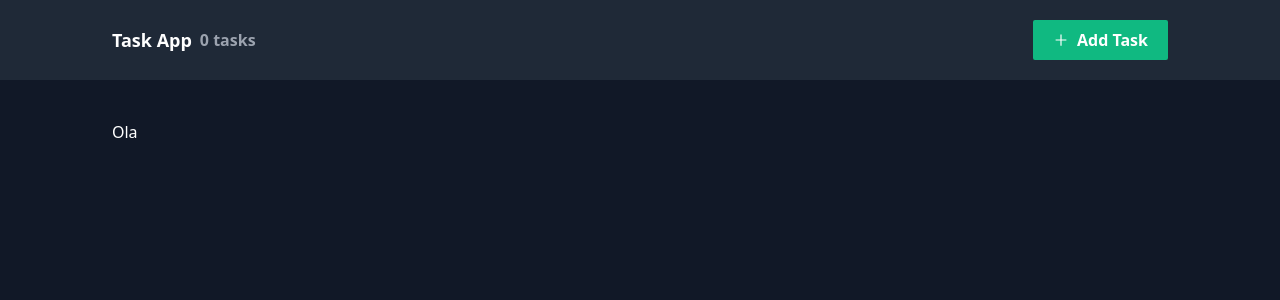
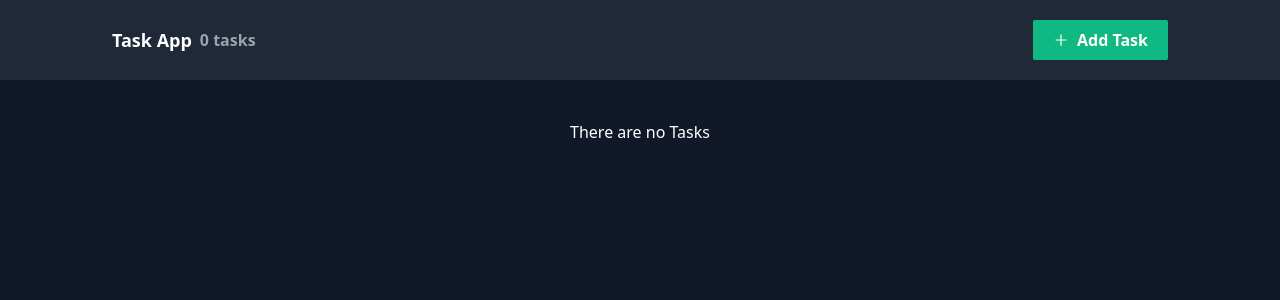
Before and after one commit to MatheusMoraes66/Nextjs-Todo, a Next.js app: page / in a window 1280 px wide. Shown: the top 300 px of the page. Built offline with nearby package versions, Linux system fonts and the light colour scheme.

Commit message:
update operation

```diff
--- a/src/context/TasksContext.js
+++ b/src/context/TasksContext.js
@@ -1,20 +1,34 @@
 import { createContext, useContext, useState } from "react";
-import {v4 as uuid} from "uuid";
+import { v4 as uuid } from "uuid";
 
 const TaskContext = createContext();
 
 export const useTasks = () => useContext(TaskContext);
 
 export const TaskProvider = ({ children }) => {
-  const [tasks, setTasks] = useState([
-
-  ]);
+  const [tasks, setTasks] = useState([]);
 
   const createTask = (title, description) => {
-    setTasks([...tasks, { title: title, description: description, id: uuid()}])
-  }
+    setTasks([
+      ...tasks,
+      { title: title, description: description, id: uuid() },
+    ]);
+  };
 
+  const deleteTask = (id) => {
+    setTasks([...tasks.filter((task) => task.id !== id)]);
+  };
+
+  const editTask = (id, updatedTask) => {
+    setTasks([
+      ...tasks.map((task) =>
+        task.id === id ? { ...task, ...updatedTask } : task
+      ),
+    ]);
+  };
   return (
-    <TaskContext.Provider value={{ tasks, createTask }}>{children}</TaskContext.Provider>
+    <TaskContext.Provider value={{ tasks, createTask, deleteTask, editTask }}>
+      {children}
+    </TaskContext.Provider>
   );
 };
--- /dev/null
+++ b/src/pages/edit/[id].js
@@ -0,0 +1,3 @@
+import TaskFormPage from "../new";
+
+export default TaskFormPage;
--- a/src/pages/index.js
+++ b/src/pages/index.js
@@ -1,15 +1,51 @@
 import Layout from "../components/Layout";
 import { useTasks } from "../context/TasksContext";
-
+import { AiOutlineDelete, AiOutlineEdit } from "react-icons/ai";
+import { useRouter } from "next/router";
 const Home = () => {
-
+  const { tasks, deleteTask } = useTasks();
+  const {push} = useRouter();
   return (
     <Layout>
-      <div>
-        Ola
+      <div className="flex justify-center">
+        {tasks.length === 0 ? (
+          <h2>There are no Tasks</h2>
+        ) : (
+          <div>
+            {tasks.map((task, index) => {
+              return (
+                <div
+                  key={index}
+                  className="flex bg-gray-700 hover:bg-gray-600 px-10 py-5 m-2 items-center"
+                >
+                  <div className="flex-none w-16 h-16 items-center">
+                    <span className="text-5xl">{index}</span>
+                  </div>
+                  <div className="flex-grow h-16 items-stretch">
+                    <h1 className="font-bold">{task.title}</h1>
+                    <p className="text-gray-300">{task.description}</p>
+                    <small className="text-gray-400">{task.id}</small>
+                  </div>
+                  <div className="flex flex-col ">
+                    <div className="flex-grow-0 w-16 h-8 text-center">
+                      <button className="inline-flex cursor-pointer" onClick={() => deleteTask(task.id)} >
+                        <AiOutlineDelete className="text-red-300 hover:text-red-500" />
+                      </button>
+                    </div>
+                    <div className="flex-grow-0 w-16 h-8 text-center">
+                      <button className="inline-flex cursor-pointer" onClick={() =>push("/edit/"+ task.id)}>
+                        <AiOutlineEdit className="text-yellow-300 hover:text-yellow-500" />
+                      </button>
+                    </div>
+                  </div>
+                </div>
+              );
+            })}
+          </div>
+        )}
       </div>
     </Layout>
-  )
-}
+  );
+};
 
 export default Home;
--- a/src/pages/new.js
+++ b/src/pages/new.js
@@ -1,10 +1,10 @@
-import { useState } from "react";
+import { useEffect, useState } from "react";
 import Layout from "../components/Layout";
 import { useTasks } from "../context/TasksContext";
 import { useRouter } from "next/router";
 const TaskFormPage = () => {
-  const { createTask } = useTasks();
-  const {push} = useRouter();
+  const { createTask, tasks, editTask } = useTasks();
+  const {push, query} = useRouter();
   const [task, setTask] = useState({
     title: "",
     description: "",
@@ -28,14 +28,30 @@ const TaskFormPage = () => {
 
   const handleSubmit = (e) => {
     e.preventDefault();
-    createTask(task.title, task.description);
+    if(!query.id){
+        createTask(task.title, task.description);
+    }else{
+        editTask(query.id, task)
+    }
     push("/")
   };
+
+  useEffect(()=> {
+    if(query.id){
+        const searchTask = tasks.filter(t => t.id === query.id)
+        console.log(searchTask)
+        let  newContent = {
+            title: searchTask[0].title,
+            description: searchTask[0].description,
+          };
+        setTask(newContent)
+    }
+  }, [])
 
   return (
     <Layout>
       <form onSubmit={handleSubmit}>
-        <h1>Add a Task</h1>
+        <h1>{query.id ? 'Update a Task':'Create a Task'}</h1>
         <input
           type="text"
           name="title"
```
